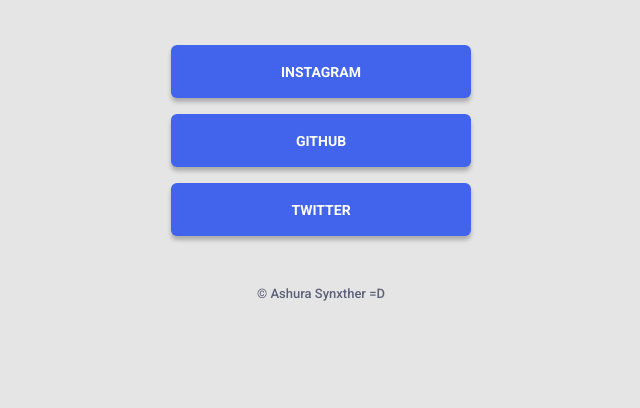
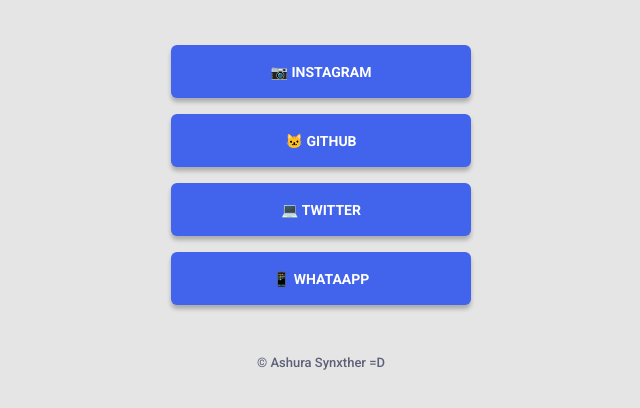
Before and after one commit to synxther/linktree-clone, a plain HTML site: page index.html in a window 1280 px wide. Shown: the part 258-666 px from the top of the page, without its empty margins (319-959 px from the left). Drawn offline with Linux system fonts and the light colour scheme.

Commit message:
linktree clone 2/3 conclued

```diff
--- a/index.html
+++ b/index.html
@@ -29,7 +29,7 @@
             href="http://instagram.com/ashura_synxther"
             target="_blank"
             rel="noopener noreferrer"
-            >Instagram</a
+            >📷 Instagram</a
           >
         </li>
 
@@ -38,7 +38,7 @@
             href="https://github.com/synxther"
             target="_blank"
             rel="noopener noreferrer"
-            >github</a
+            >🐱 Github</a
           >
         </li>
 
@@ -47,9 +47,10 @@
             href="https://twitter.com/synxther"
             target="_blank"
             rel="noopener noreferrer"
-            >Twitter</a
+            > 💻 Twitter</a
           >
         </li>
+        <li><a href="https://wa.me/558898213313" target="_blank">📱 WhatAapp </a></li>
       </ul>
 
       <footer>
--- a/styles/main.css
+++ b/styles/main.css
@@ -92,3 +92,8 @@ footer span {
 footer span:hover {
   color: #00082f;
 }
+
+
+.icon {
+    color: white;
+}
```
